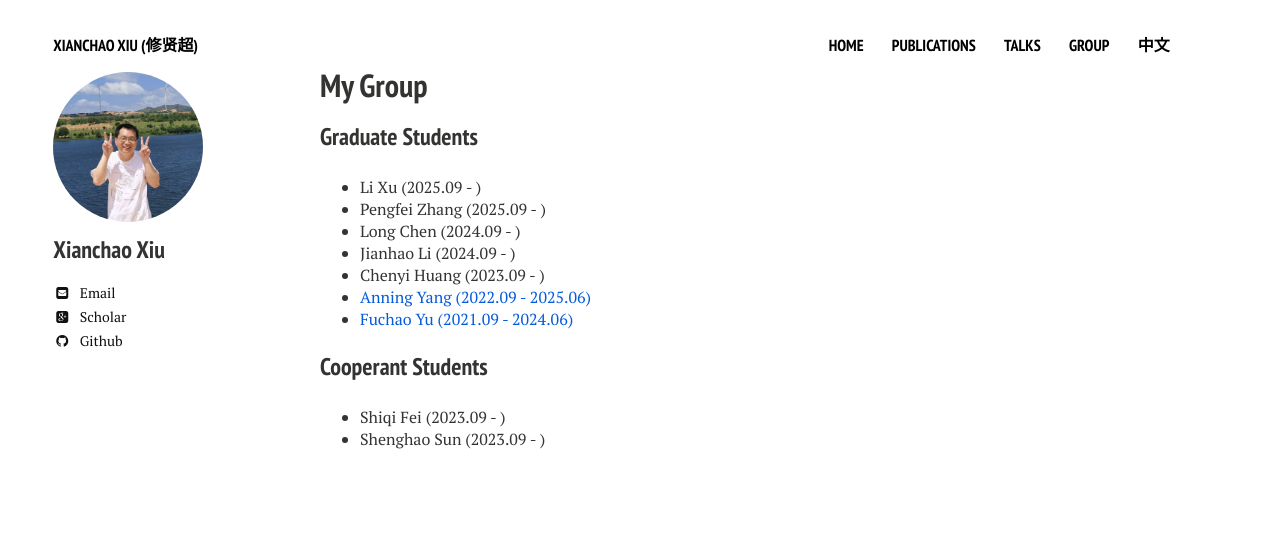
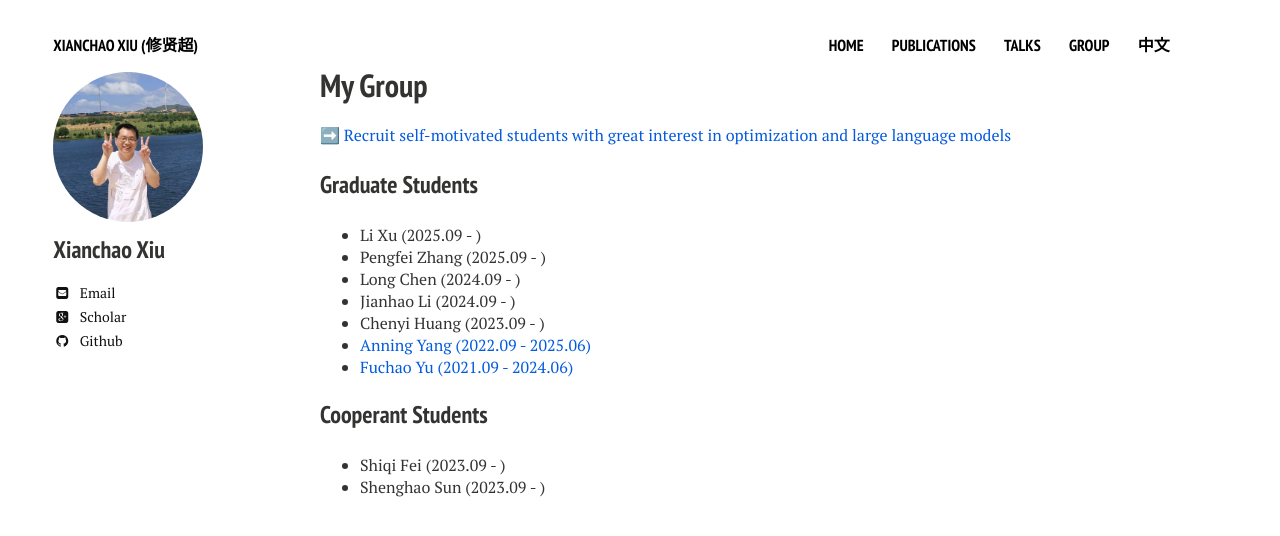
Before and after one commit to xianchaoxiu/xianchaoxiu.github.io, a Jekyll site: the page built from group/index.md, in a window 1280 px wide. Shown: the top 536 px of the page. Built offline with Jekyll 4.4.1, drawn with Linux system fonts in a browser that asks for light colours; nearby versions of some CDN libraries.

Commit message:
Update index.md

```diff
--- a/group/index.md
+++ b/group/index.md
@@ -6,6 +6,8 @@ tags: [group]
 comments: false
 share: false
 ---
+
+➡️ <a href="https://arxiv.org/search/?query=xiu%2C+xianchao&searchtype=all&abstracts=show&order=-announced_date_first&size=50" class="textlink" target="_blank"> Recruit self-motivated students with great interest in optimization and large language models </a>
 
 
 ### Graduate Students
```
